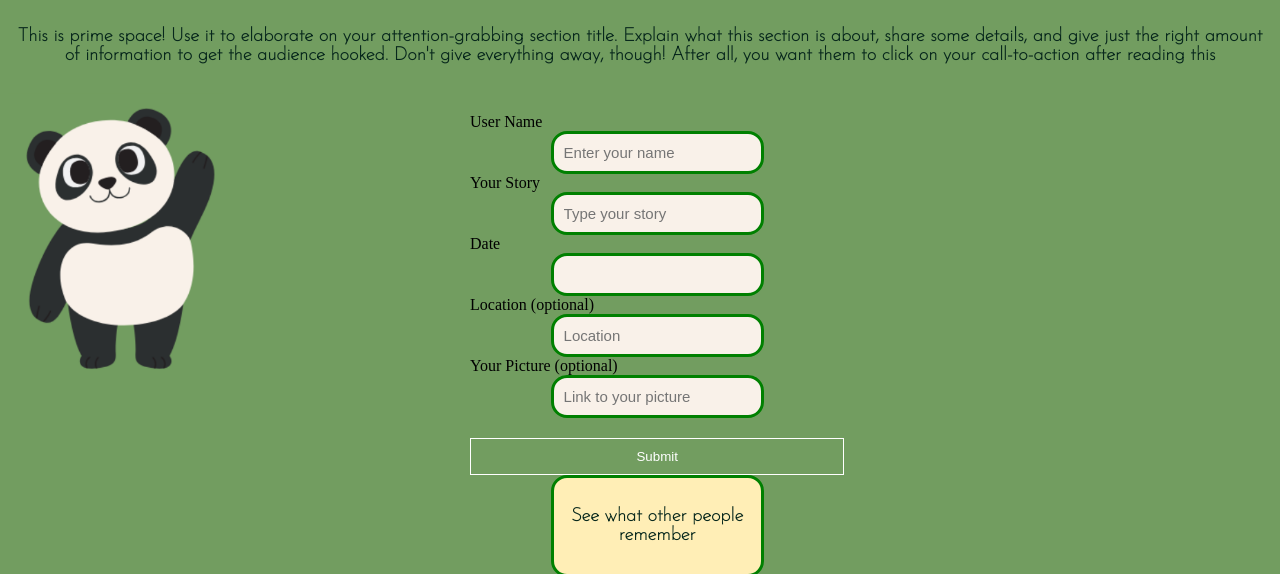
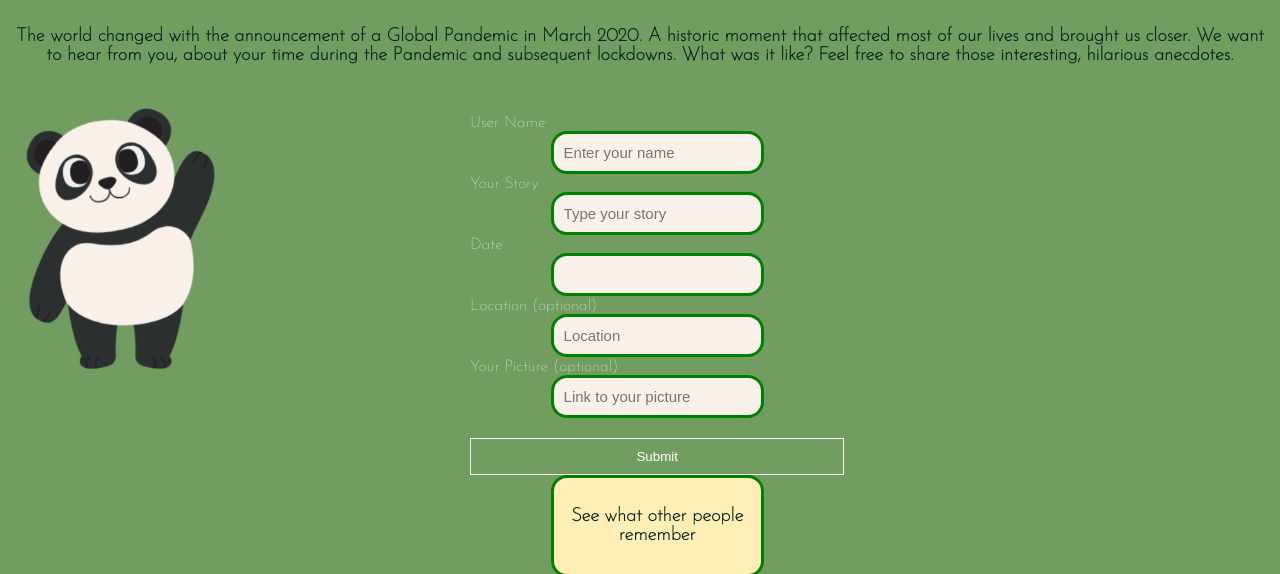
Before and after one commit to Lima7048/Memories-of-the-Pandi, a website built with Vite: page client/index.html in a window 1280 px wide. Shown: the part 132-706 px from the top of the page. Built offline with nearby package versions, Linux system fonts and the light colour scheme; files whose address does not match are found by name; a web font is replaced by a local one.

Commit message:
minor changes

```diff
--- a/client/index.html
+++ b/client/index.html
@@ -21,10 +21,7 @@
     <img class="logo" src="./logo.png">
     <h1><strong>Memories of the Pandi</strong></h1>
     </div>
-    <h3> This is prime space! Use it to elaborate on your attention-grabbing section title.
-      Explain what this section is about, share some details, and give just the right amount of
-    information to get the audience hooked. Don't give everything away, though! After all, you want them to click on your
-  call-to-action after reading this</h3>
+    <h3> The world changed with the announcement of a Global Pandemic in March 2020. A historic moment that affected most of our lives and brought us closer. We want to hear from you, about your time during the Pandemic and subsequent lockdowns. What was it like? Feel free to share those interesting, hilarious anecdotes.</h3>
 
     <div id="main-screen">
       <div>
--- a/client/main.js
+++ b/client/main.js
@@ -1,5 +1,5 @@
-const baseURL = "http://localhost:1235";
-// import.meta.env.VITE_Server;
+const baseURL = import.meta.env.VITE_Server;
+
 const form = document.getElementById("memoryLog");
 const existingData = document.getElementById("existingMemories");
 
--- a/client/style.css
+++ b/client/style.css
@@ -134,6 +134,11 @@ img {
   background-color: #ffeeb6;
 }
 
+label {
+  color: white;
+  text-align: center;
+  font-family: "Josefin Sans", sans-serif;
+}
 .footer {
   color: rgb(0, 0, 0);
   text-align: center;
```
Also changed, not shown: 1 other file.
